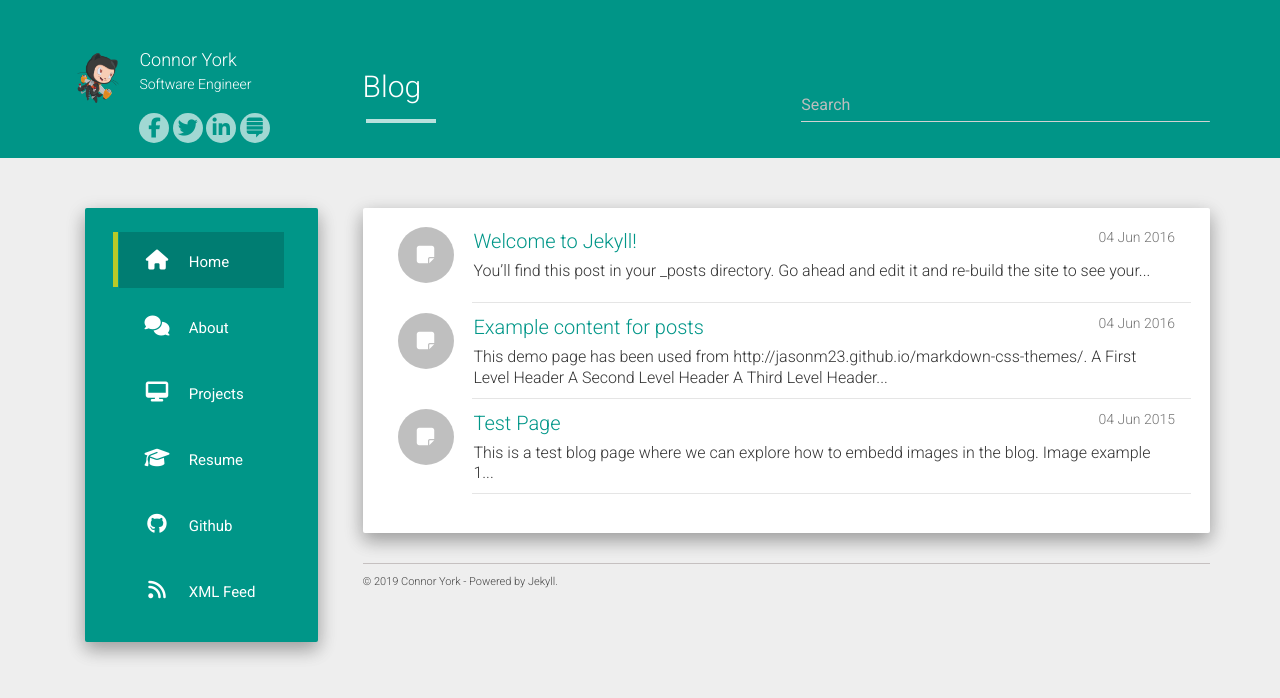
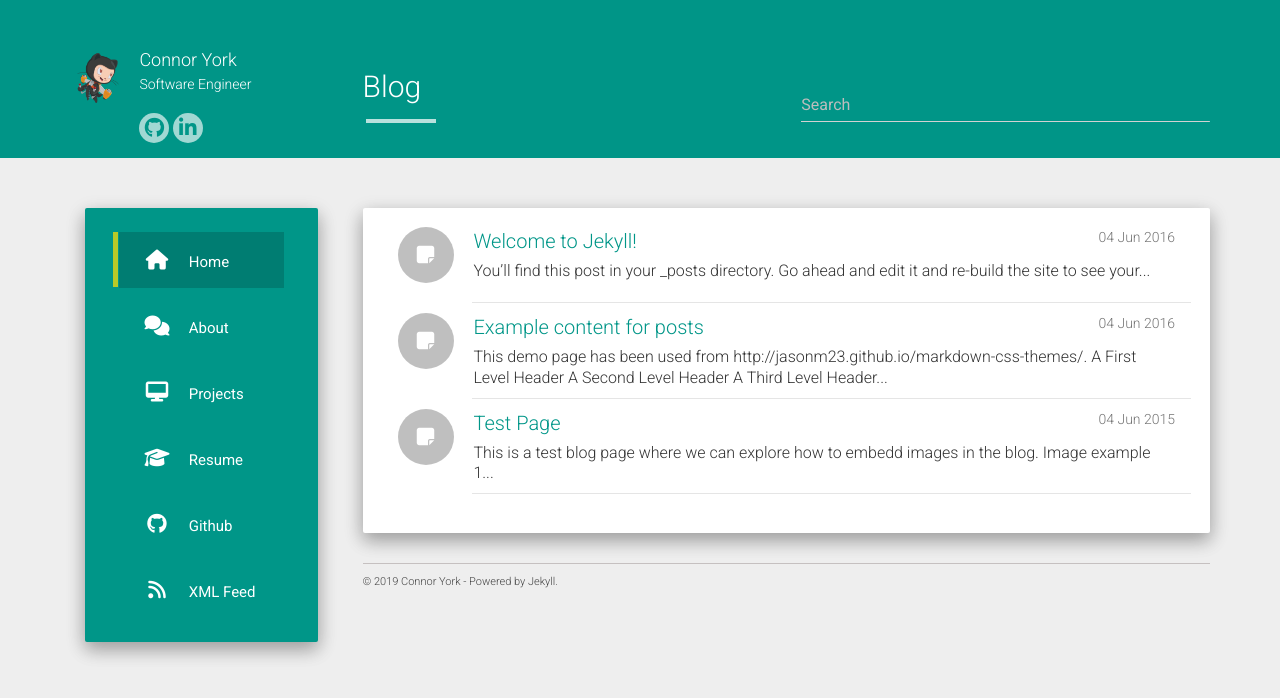
Before and after one commit to codeasashu/hcz-jekyll-blog, a Jekyll site: the page built from index.html, in a window 1280 px wide. Shown: the top 698 px of the page. Built offline with Jekyll 4.4.1, drawn with Linux system fonts in a browser that asks for light colours; nearby versions of some CDN libraries; the list of posts is cut into pages by our own code.

Commit message:
removed useless icons

```diff
--- a/_data/social.json
+++ b/_data/social.json
@@ -1,18 +1,10 @@
 [
   {
-    "icon": "fa-facebook",
-    "link": ""
-  },
-  {
-    "icon": "fa-twitter",
+    "icon": "fa-github",
     "link": ""
   },
   {
     "icon": "fa-linkedin",
     "link": "linkedin.com/in/ctyork"
   },
-  {
-    "icon": "fa-stack-exchange",
-    "link": ""
-  }
 ]
```
